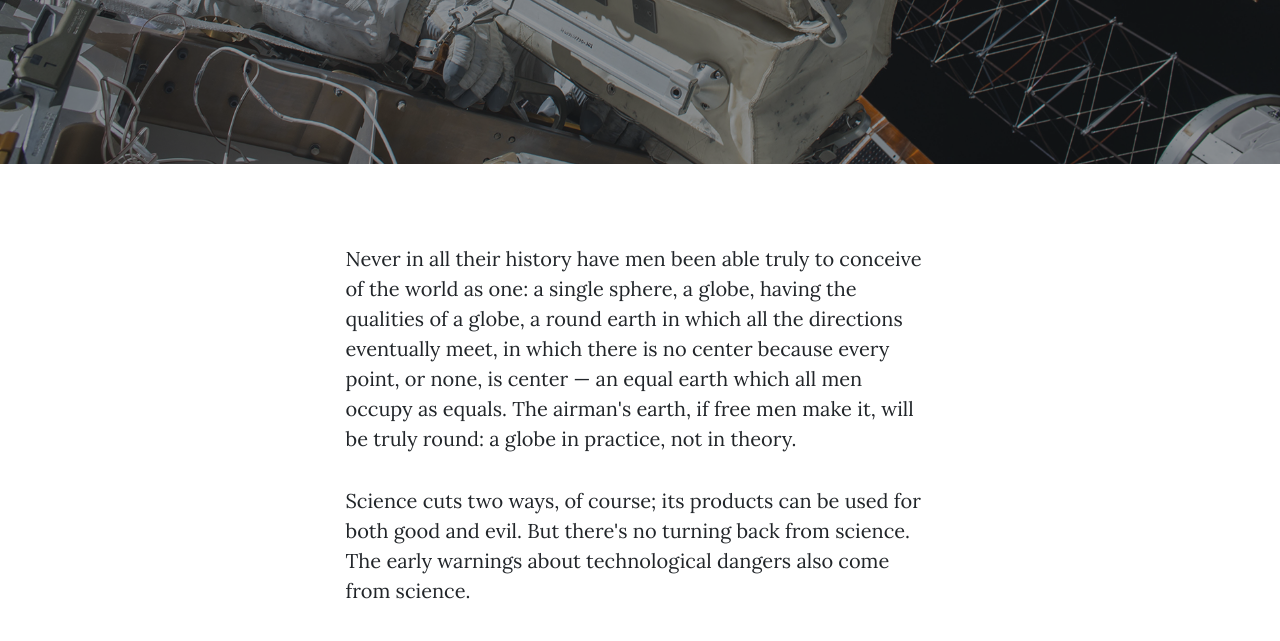
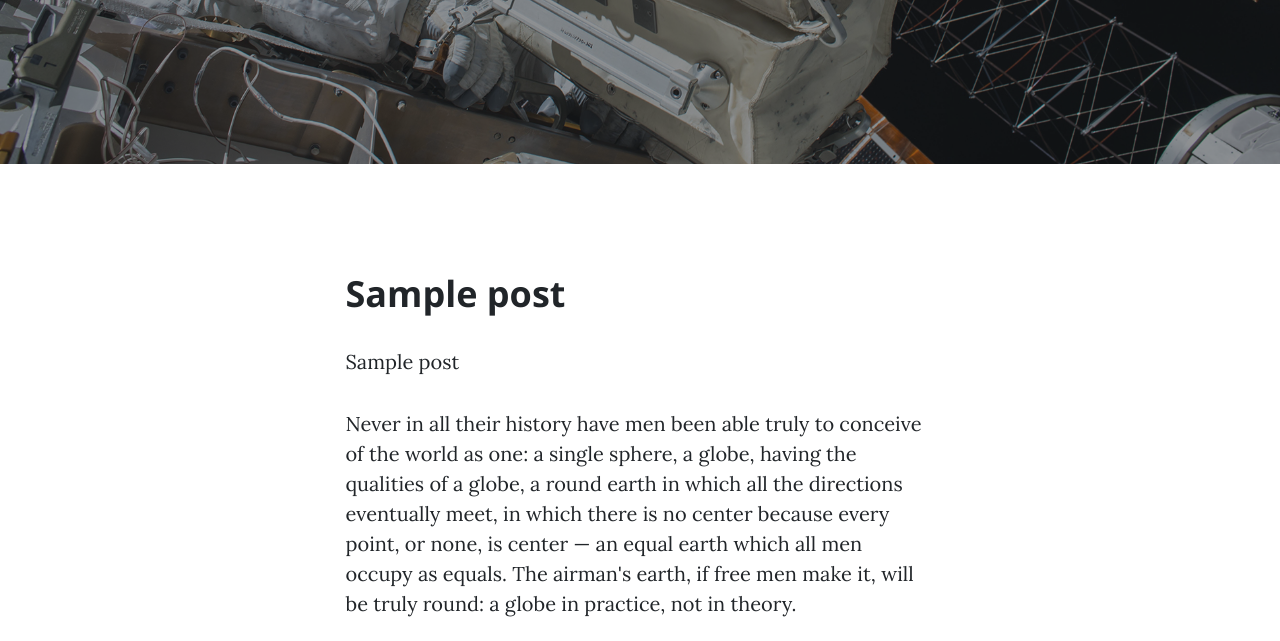
Before and after one commit to kejrp23/flaskblog, a Flask app: template templates/post.html in a window 1280 px wide. Shown: the part 637-1278 px from the top of the page. Run offline with Flask 3, Linux system fonts and the light colour scheme; the template is opened without the code that fills it: most values are stand-ins (such as "Sample title", 1, 10 or a date in 2020); some libraries are stand-ins or nearby versions.

Commit message:
add data pull for blog posts

```diff
--- a/templates/post.html
+++ b/templates/post.html
@@ -26,6 +26,10 @@
             <div class="container px-4 px-lg-5">
                 <div class="row gx-4 gx-lg-5 justify-content-center">
                     <div class="col-md-10 col-lg-8 col-xl-7">
+                        {% for post in posts %}
+                        <h2 class="section-heading">{{post[1]}}</h2>
+                        <p>{{ post[2] }}</p>
+                        <p>{% endfor %}</p>
                         <p>Never in all their history have men been able truly to conceive of the world as one: a single sphere, a globe, having the qualities of a globe, a round earth in which all the directions eventually meet, in which there is no center because every point, or none, is center — an equal earth which all men occupy as equals. The airman's earth, if free men make it, will be truly round: a globe in practice, not in theory.</p>
                         <p>Science cuts two ways, of course; its products can be used for both good and evil. But there's no turning back from science. The early warnings about technological dangers also come from science.</p>
                         <p>What was most significant about the lunar voyage was not that man set foot on the Moon but that they set eye on the earth.</p>
```
